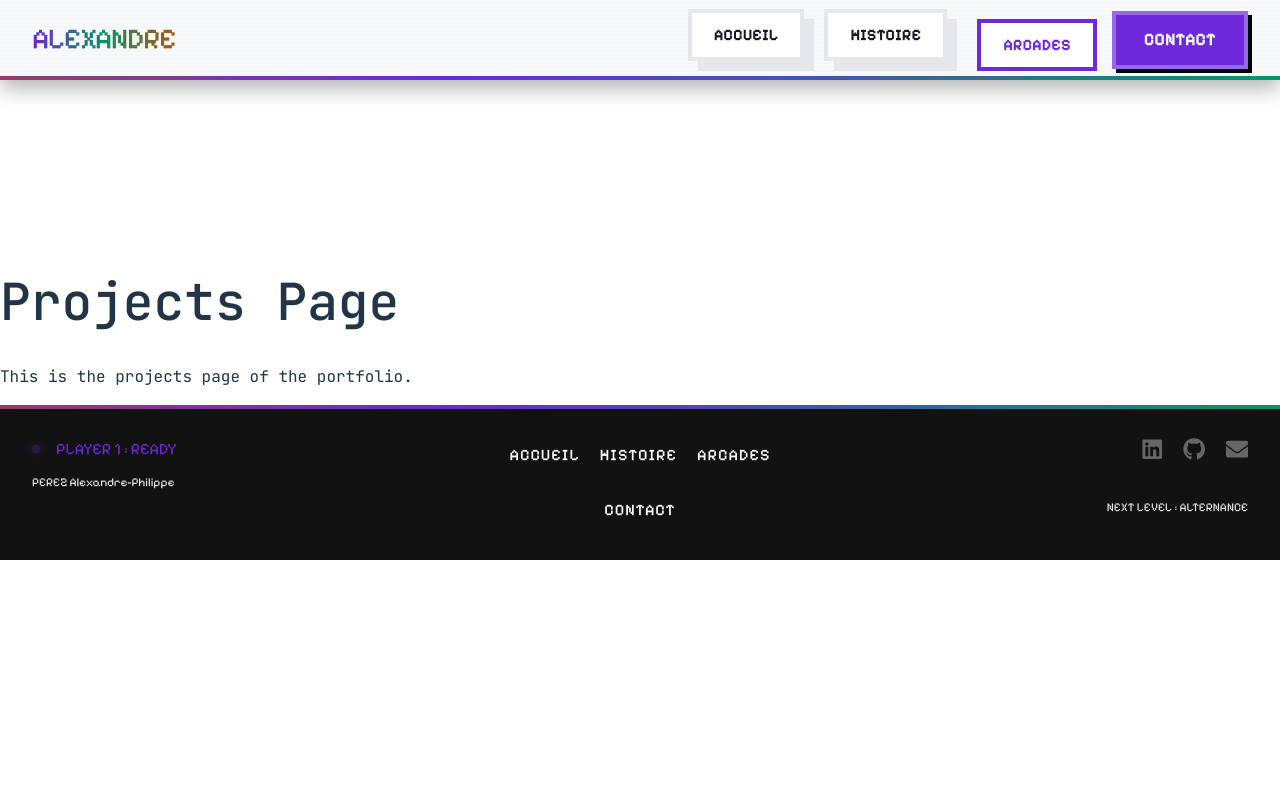
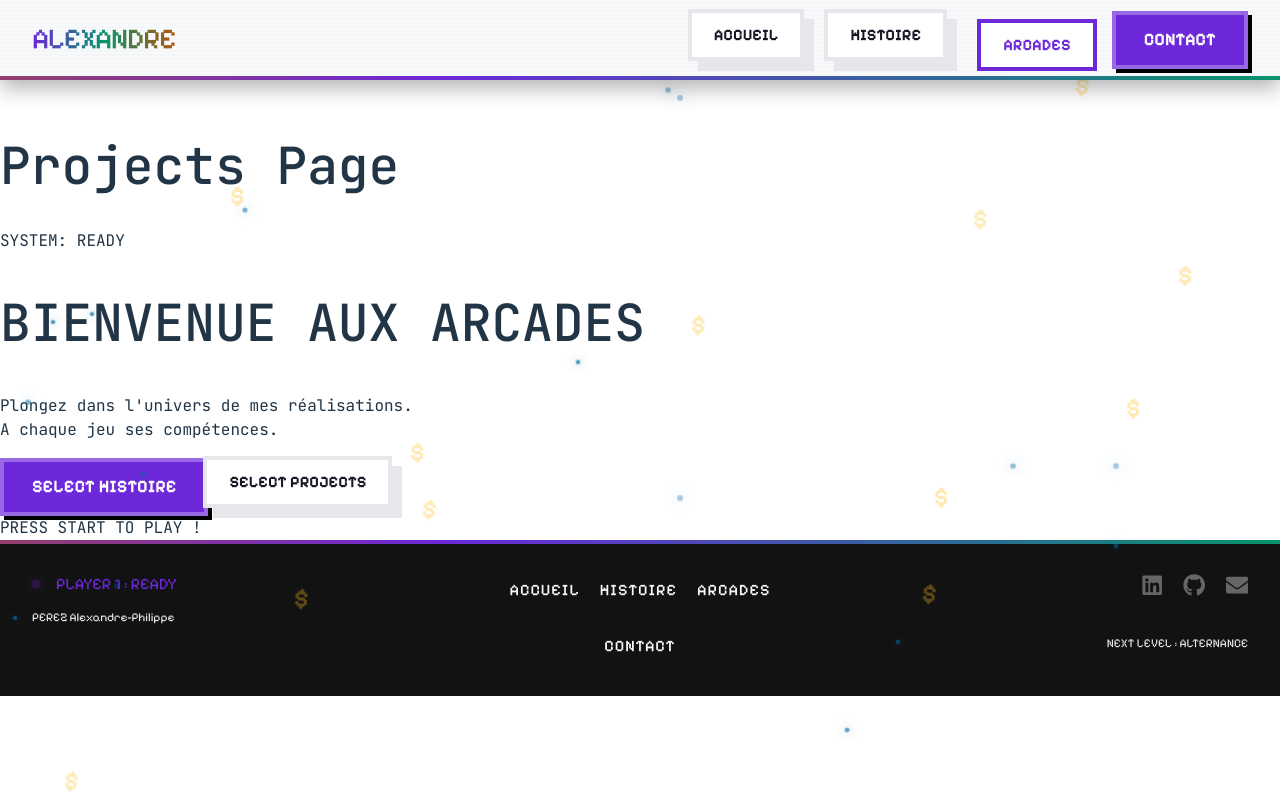
Before and after one commit to Alexandre74739/PortfolioPixel, a React (Vite) app: page /arcades in a window 1280 px wide. Built offline with nearby package versions, Linux system fonts and the light colour scheme.

Commit message:
HeroArcades tsx begin

```diff
--- a/src/pages/Arcades.tsx
+++ b/src/pages/Arcades.tsx
@@ -1,8 +1,10 @@
+import HeroArcades from "../sections/HeroArcades";
+
 function Arcades() {
     return (
         <div>
             <h1>Projects Page</h1>
-            <p>This is the projects page of the portfolio.</p>
+            <HeroArcades />
         </div>
     );
 }
--- /dev/null
+++ b/src/sections/HeroArcades.tsx
@@ -0,0 +1,47 @@
+import BackgroundParticles from "../components/utils/BackgroundParticles";
+import { Reveal } from "../components/layout/Reveal";
+import BtnContact from "../components/utils/BtnContact";
+import BtnGhost from "../components/utils/BtnGhost";
+import "./HeroArcades.scss";
+
+const HeroArcades = () => {
+  return (
+    <section className="hero-arcades">
+      <BackgroundParticles />
+      <div className="hero-content">
+        <Reveal>
+          <div className="pixel-label">SYSTEM: READY</div>
+        </Reveal>
+
+        <Reveal>
+          <h1 className="hero-title">
+            BIENVENUE AUX <span className="pixel-text">ARCADES</span>
+          </h1>
+        </Reveal>
+
+        <Reveal>
+          <p className="hero-subtitle">
+            Plongez dans l'univers de mes réalisations. <br />A chaque jeu ses
+            compétences.
+          </p>
+        </Reveal>
+
+        <Reveal>
+          <div className="hero-actions">
+            <BtnContact to="/histoire">SELECT HISTOIRE</BtnContact>
+            <BtnGhost to="/contact">SELECT PROJECTS</BtnGhost>
+          </div>
+        </Reveal>
+
+        <div className="scroll-indicator">
+          <div className="mouse">
+            <div className="wheel"></div>
+          </div>
+          <span>PRESS START TO PLAY !</span>
+        </div>
+      </div>
+    </section>
+  );
+};
+
+export default HeroArcades;
--- a/src/sections/Presentation.tsx
+++ b/src/sections/Presentation.tsx
@@ -12,7 +12,7 @@ const Presentation = () => {
 
       <div className="container">
         <Reveal>
-          <h2 className="section-title">MODE HISTOIRE</h2>
+          <h2 className="section-title">LOG DE MISSION</h2>
           <div className="section-line"></div>
         </Reveal>
 
```
Also changed, not shown: src/sections/HeroArcades.scss (added).
